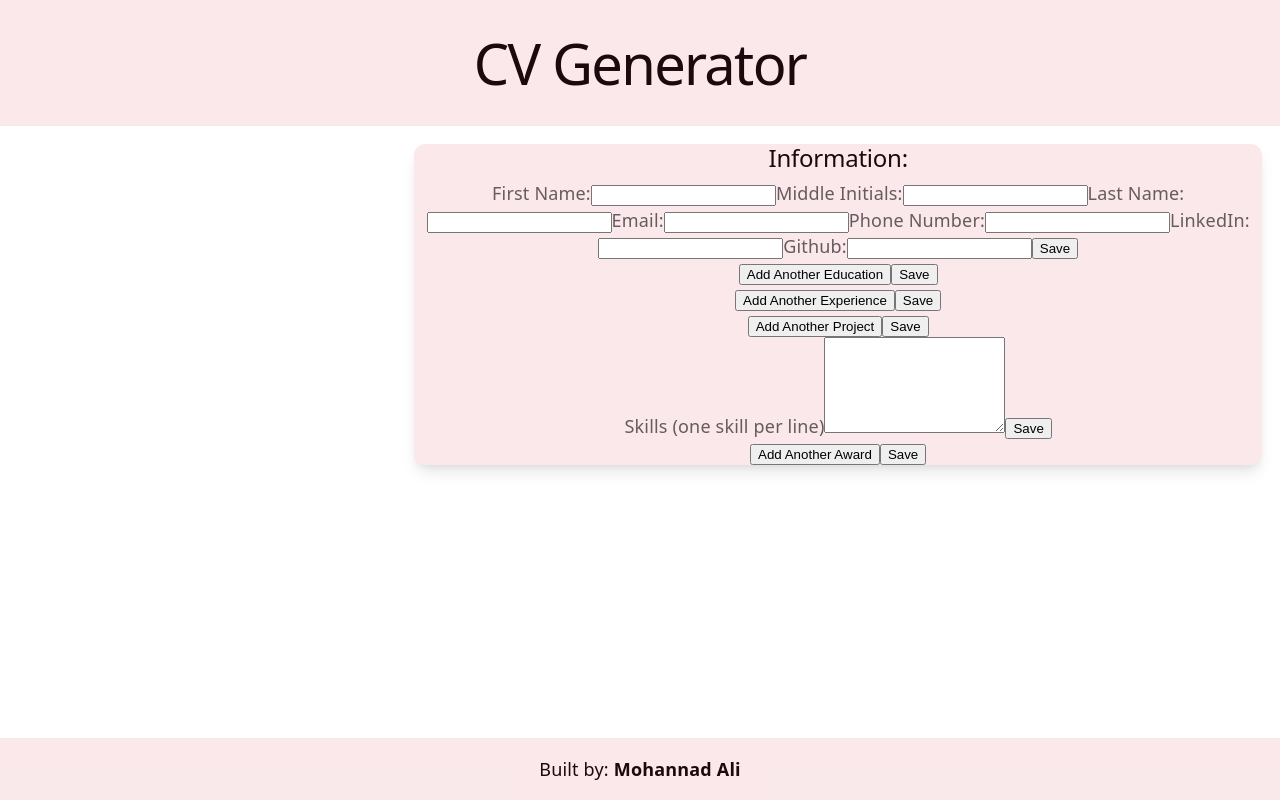
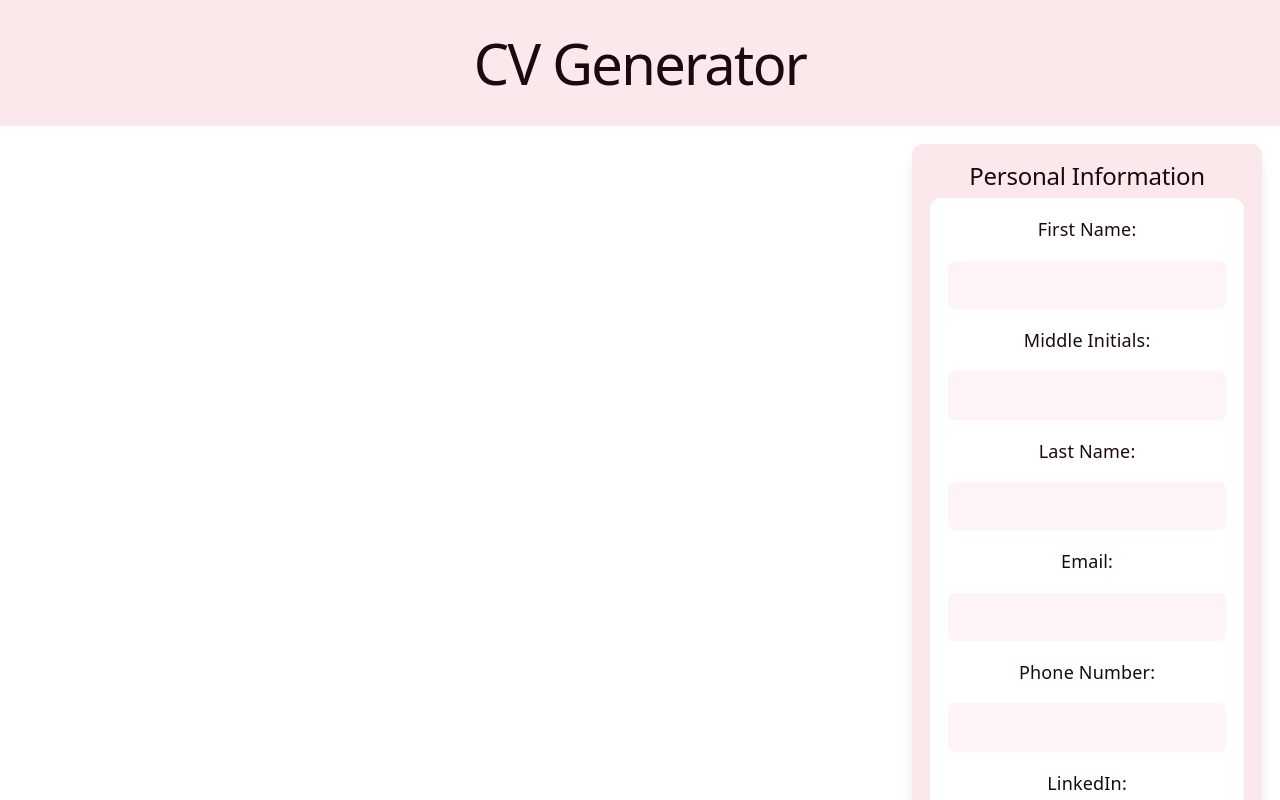
Before and after one commit to Ali7488/CV-App, a React (Vite) app: page / in a window 1280 px wide. Shown: the top 800 px of the page. Built offline with nearby package versions, Linux system fonts and the light colour scheme.

Commit message:
added styling for forms, and created a form wrapper function for each individual card

```diff
--- a/src/App.jsx
+++ b/src/App.jsx
@@ -1,16 +1,17 @@
 import { useState } from "react";
 import { CVFormPanel } from "./components/CVFormPanel.jsx";
+import { PagePreview } from "./components/preview.jsx";
 import "./styles/App.css";
 
 function App() {
   // Lifted state from all the individual form components, used for preview.
   const [savedData, setSavedData] = useState({
     personalInfo: {},
-    education: {},
-    experience: {},
-    technicalProjects: {},
-    skills: {},
-    awards: {},
+    education: [],
+    experience: [],
+    technicalProjects: [],
+    skills: "",
+    awards: [],
   });
 
   // Callback for sections to save their data into the apps state
@@ -29,6 +30,7 @@ function App() {
       <main>
         <div className="workspace"></div>
         <CVFormPanel onSaveSection={handleSaveSection} />
+        <PagePreview CVdata={savedData} />
       </main>
       <footer>
         <p>
--- a/src/components/CVFormPanel.jsx
+++ b/src/components/CVFormPanel.jsx
@@ -1,20 +1,37 @@
-import { Awards } from "./awards.jsx";
-import { Education } from "./education.jsx";
-import { Experience } from "./experience.jsx";
+import { Awards } from "./awards";
+import { Education } from "./education";
+import { Experience } from "./experience";
+import { FormSection } from "./formSection";
 import { PersonalInfo } from "./personalInfo";
-import { Skills } from "./skills.jsx";
-import { Projects } from "./technicalProjects.jsx";
+import { Skills } from "./skills";
+import { Projects } from "./technicalProjects";
 
 export function CVFormPanel({ onSaveSection }) {
   return (
     <section className="form-panel">
-      <h2>Information:</h2>
-      <PersonalInfo onSaveSection={onSaveSection} />
-      <Education onSaveSection={onSaveSection} />
-      <Experience onSaveSection={onSaveSection} />
-      <Projects onSaveSection={onSaveSection} />
-      <Skills onSaveSection={onSaveSection} />
-      <Awards onSaveSection={onSaveSection} />
+      <FormSection title="Personal Information">
+        <PersonalInfo onSaveSection={onSaveSection} />
+      </FormSection>
+
+      <FormSection title="Education">
+        <Education onSaveSection={onSaveSection} />
+      </FormSection>
+
+      <FormSection title="Experience">
+        <Experience onSaveSection={onSaveSection} />
+      </FormSection>
+
+      <FormSection title="Technical Projects">
+        <Projects onSaveSection={onSaveSection} />
+      </FormSection>
+
+      <FormSection title="Awards">
+        <Awards onSaveSection={onSaveSection} />
+      </FormSection>
+
+      <FormSection title="Skills">
+        <Skills onSaveSection={onSaveSection} />
+      </FormSection>
     </section>
   );
 }
--- /dev/null
+++ b/src/components/formSection.jsx
@@ -0,0 +1,9 @@
+export function FormSection({ title, children }) {
+  return (
+    <section className="form-section">
+      <h2 className="form-section-title">{title}</h2>
+
+      <div className="form-section-content">{children}</div>
+    </section>
+  );
+}
--- a/src/components/preview.jsx
+++ b/src/components/preview.jsx
@@ -1 +1 @@
-export function PagePreview() {}
+export function PagePreview({ CVdata }) {}
--- a/src/styles/App.css
+++ b/src/styles/App.css
@@ -2,6 +2,12 @@
 *::before,
 *::after {
   box-sizing: border-box;
+}
+
+#root {
+  min-height: 100dvh;
+  display: flex;
+  flex-direction: column;
 }
 
 header,
@@ -11,6 +17,7 @@ footer {
 }
 
 main {
+  flex: 1;
   background-color: var(--bg);
   display: flex;
   justify-content: center;
@@ -23,12 +30,150 @@ main {
   max-width: 1200px;
   display: grid;
   grid-template-columns: 1fr 1.5fr;
+  gap: var(--space-lg);
 }
 
 .form-panel {
   background-color: var(--accent-bg);
   box-shadow: var(--shadow);
   border-radius: var(--radius-md);
+  padding: var(--space-md);
+
+  display: flex;
+  flex-direction: column;
+  gap: var(--space-md);
+}
+
+.form-card {
+  background-color: var(--bg);
+  border: var(--border-width) solid var(--border);
+  border-radius: var(--radius-md);
+  padding: var(--space-md);
+
+  display: flex;
+  flex-direction: column;
+  gap: var(--space-md);
+}
+
+.form-card fieldset {
+  margin: 0;
+  padding: var(--space-md);
+
+  border: var(--border-width) solid var(--border);
+  border-radius: var(--radius-md);
+
+  display: flex;
+  flex-direction: column;
+  gap: var(--space-sm);
+}
+
+.form-card legend {
+  padding: 0 var(--space-xs);
+  color: var(--text-h);
+  font-weight: 600;
+}
+
+.form-card label {
+  color: var(--text-h);
+  font-weight: 500;
+}
+
+.form-card input,
+.form-card textarea,
+.form-card select {
+  width: 100%;
+  padding: var(--control-padding-y) var(--control-padding-x);
+
+  background-color: var(--code-bg);
+  color: var(--text-h);
+
+  border: var(--border-width) solid var(--border);
+  border-radius: var(--radius-sm);
+
+  font: inherit;
+}
+
+.form-card textarea {
+  min-height: 6rem;
+  resize: vertical;
+}
+
+.form-card input::placeholder,
+.form-card textarea::placeholder {
+  color: var(--text);
+}
+
+.form-card input:focus-visible,
+.form-card textarea:focus-visible,
+.form-card select:focus-visible {
+  outline: var(--focus-outline);
+  outline-offset: var(--focus-offset);
+}
+
+.form-card button {
+  min-height: var(--control-height);
+  padding: var(--control-padding-y) var(--control-padding-x);
+
+  border: var(--border-width) solid var(--accent-border);
+  border-radius: var(--radius-md);
+
+  font: inherit;
+  font-weight: 600;
+
+  cursor: pointer;
+}
+
+.form-card button[type="submit"] {
+  background-color: var(--accent);
+  color: var(--bg);
+}
+
+.form-card button {
+  transition:
+    transform 200ms ease,
+    filter 200ms ease;
+}
+
+.form-card button[type="button"] {
+  background-color: var(--accent-bg);
+  color: var(--accent);
+}
+
+.form-card button:hover {
+  transform: scale(1.02);
+  filter: brightness(1.05);
+}
+
+.form-card button:active {
+  transform: scale(0.98);
+  filter: brightness(0.95);
+}
+
+.form-card button:focus-visible {
+  outline: var(--focus-outline);
+  outline-offset: var(--focus-offset);
+}
+
+.cv-preview {
+  width: 100%;
+  max-width: 850px;
+  min-width: 0;
+
+  aspect-ratio: 8.5 / 11;
+
+  justify-self: center;
+  align-self: start;
+
+  background-color: #ffffff;
+  color: #111111;
+
+  padding: var(--space-xl);
+
+  border: var(--border-width) solid var(--border);
+  border-radius: var(--radius-sm);
+  box-shadow: var(--shadow);
+
+  overflow-wrap: anywhere;
 }
 
 footer > p,
```
